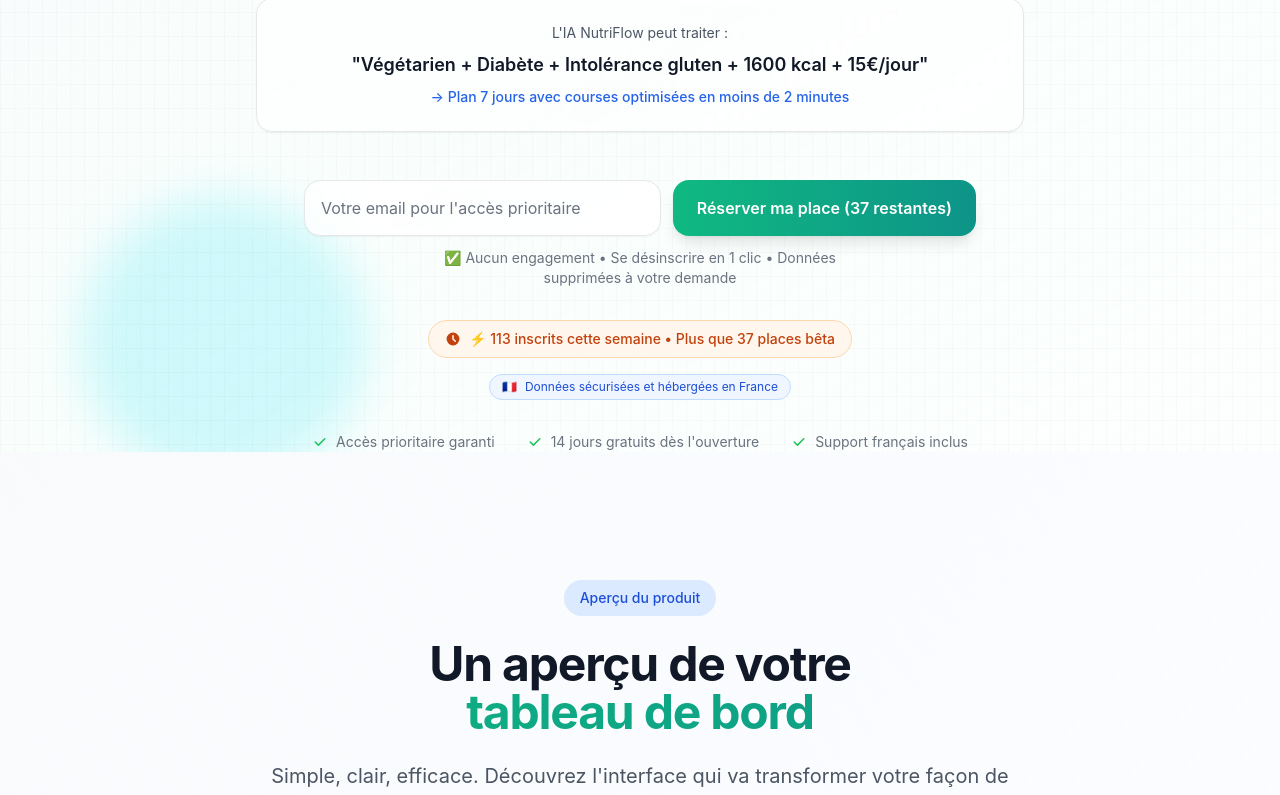
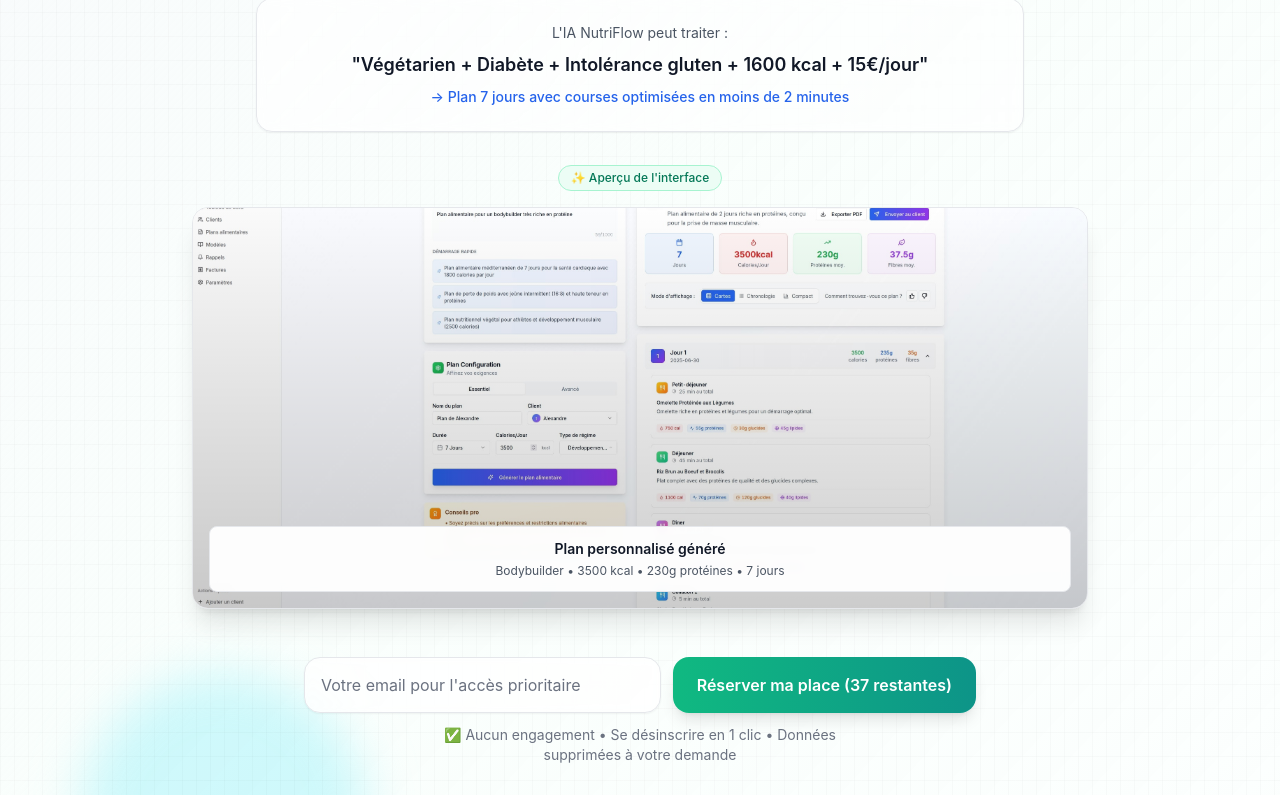
Before and after one commit to daniss/NutriFlow, a Next.js app: page / in a window 1280 px wide. Shown: the part 444-1239 px from the top of the page. Built offline with nearby package versions, Linux system fonts and the light colour scheme.

Commit message:
update landing page

```diff
--- a/pages/index.tsx
+++ b/pages/index.tsx
@@ -7,6 +7,7 @@ export default function LandingPage() {
   const [submitMessage, setSubmitMessage] = useState('');
   const [messageType, setMessageType] = useState<'success' | 'error'>('success');
   const [isMobileMenuOpen, setIsMobileMenuOpen] = useState(false);
+  const [isImageZoomed, setIsImageZoomed] = useState(false);
 
   const handleSubmit = async (e: React.FormEvent) => {
     e.preventDefault();
@@ -151,7 +152,7 @@ export default function LandingPage() {
           </p>
 
           {/* AI Capability Example */}
-          <div className="bg-white/80 backdrop-blur-sm rounded-2xl p-6 mb-12 max-w-3xl mx-auto border border-gray-200 shadow-sm">
+          <div className="bg-white/80 backdrop-blur-sm rounded-2xl p-6 mb-8 max-w-3xl mx-auto border border-gray-200 shadow-sm">
             <div className="text-center">
               <div className="text-sm text-gray-600 mb-2">L'IA NutriFlow peut traiter :</div>
               <div className="text-lg font-semibold text-gray-900 mb-2">
@@ -159,6 +160,40 @@ export default function LandingPage() {
               </div>
               <div className="text-sm text-blue-600 font-medium">
                 → Plan 7 jours avec courses optimisées en moins de 2 minutes
+              </div>
+            </div>
+          </div>
+
+          {/* AI Generation Proof - Compact Screenshot */}
+          <div className="mb-12 max-w-4xl mx-auto">
+            <div className="text-center mb-4">
+              <div className="inline-flex items-center px-3 py-1 rounded-full text-xs font-medium bg-emerald-50 text-emerald-700 border border-emerald-200">
+                ✨ Aperçu de l'interface
+              </div>
+            </div>
+            <div
+              className="relative bg-white rounded-2xl shadow-xl border border-gray-200 overflow-hidden cursor-pointer hover:shadow-2xl transition-shadow duration-300 group"
+              onClick={() => setIsImageZoomed(true)}
+            >
+              <img
+                src="/ai-generation-proof.jpg"
+                alt="Interface NutriFlow - Génération automatique de plans nutritionnels personnalisés"
+                className="w-full h-auto transition-transform duration-300 group-hover:scale-105"
+                style={{ maxHeight: '400px', objectFit: 'cover' }}
+              />
+              <div className="absolute inset-0 bg-gradient-to-t from-black/20 to-transparent pointer-events-none"></div>
+              <div className="absolute bottom-4 left-4 right-4">
+                <div className="bg-white/95 backdrop-blur-sm rounded-lg p-3 border border-gray-200">
+                  <div className="text-sm font-semibold text-gray-900 mb-1">Plan personnalisé généré</div>
+                  <div className="text-xs text-gray-600">Bodybuilder • 3500 kcal • 230g protéines • 7 jours</div>
+                </div>
+              </div>
+              {/* Click to zoom indicator */}
+              <div className="absolute top-4 right-4 bg-black/60 text-white px-2 py-1 rounded-lg text-xs font-medium opacity-0 group-hover:opacity-100 transition-opacity duration-300">
+                <svg className="w-3 h-3 inline mr-1" fill="none" stroke="currentColor" viewBox="0 0 24 24">
+                  <path strokeLinecap="round" strokeLinejoin="round" strokeWidth={2} d="M21 21l-6-6m2-5a7 7 0 11-14 0 7 7 0 0114 0zM10 7v3m0 0v3m0-3h3m-3 0H7" />
+                </svg>
+                Cliquer pour agrandir
               </div>
             </div>
           </div>
@@ -1545,6 +1580,39 @@ export default function LandingPage() {
           </div>
         </div>
       </footer>
+
+      {/* Image Zoom Modal */}
+      {isImageZoomed && (
+        <div
+          className="fixed inset-0 bg-black/90 z-50 flex items-center justify-center p-4"
+          onClick={() => setIsImageZoomed(false)}
+        >
+          <div className="relative max-w-7xl max-h-full">
+            {/* Close button */}
+            <button
+              onClick={() => setIsImageZoomed(false)}
+              className="absolute top-4 right-4 z-10 bg-white/20 hover:bg-white/30 text-white rounded-full p-2 transition-colors duration-200"
+            >
+              <svg className="w-6 h-6" fill="none" stroke="currentColor" viewBox="0 0 24 24">
+                <path strokeLinecap="round" strokeLinejoin="round" strokeWidth={2} d="M6 18L18 6M6 6l12 12" />
+              </svg>
+            </button>
+
+            {/* Zoomed image */}
+            <img
+              src="/ai-generation-proof.jpg"
+              alt="Interface NutriFlow - Génération automatique de plans nutritionnels personnalisés"
+              className="max-w-full max-h-full object-contain rounded-lg shadow-2xl"
+              onClick={(e) => e.stopPropagation()}
+            />
+
+            {/* Instructions */}
+            <div className="absolute bottom-4 left-1/2 transform -translate-x-1/2 bg-black/60 text-white px-4 py-2 rounded-lg text-sm">
+              Cliquez à l'extérieur ou sur ✕ pour fermer
+            </div>
+          </div>
+        </div>
+      )}
     </>
   );
 }
```
Also changed, not shown: public/ai-generation-proof.jpg (added).
